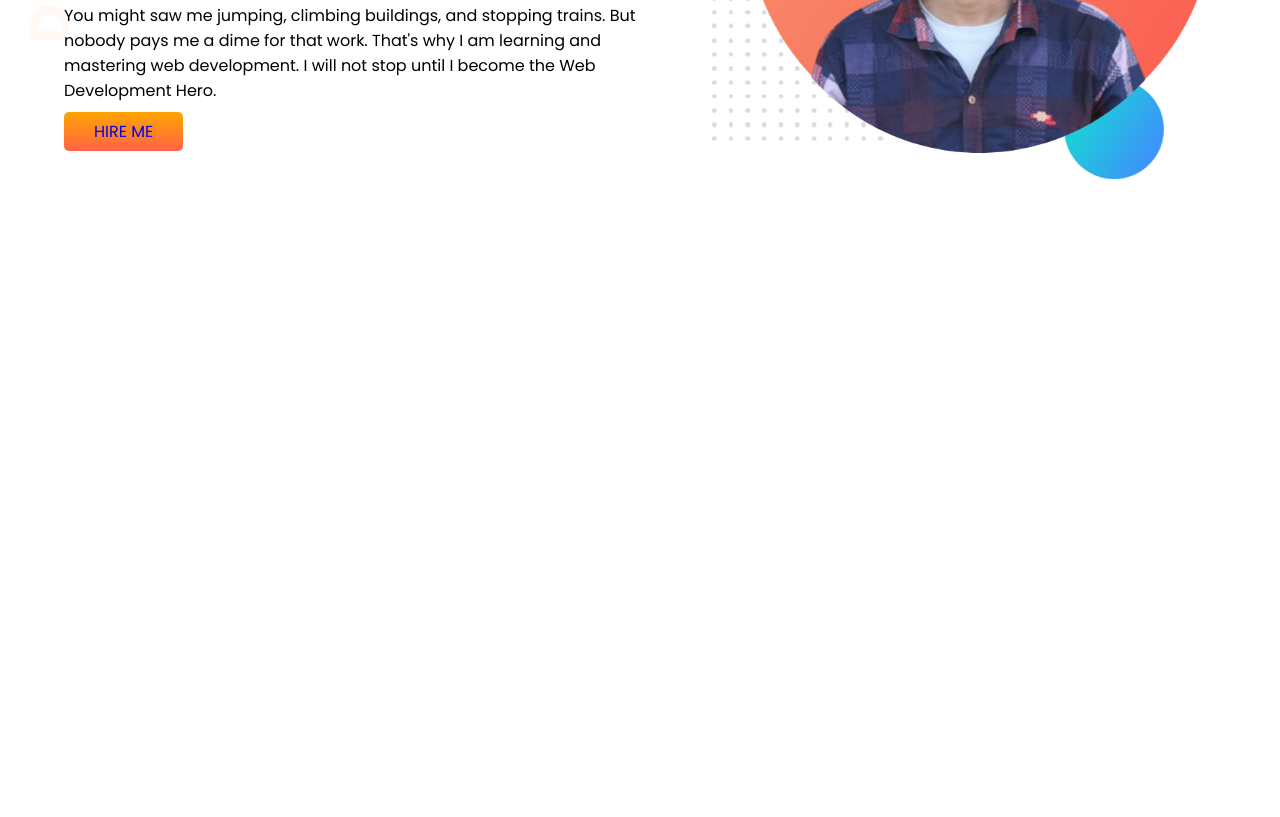
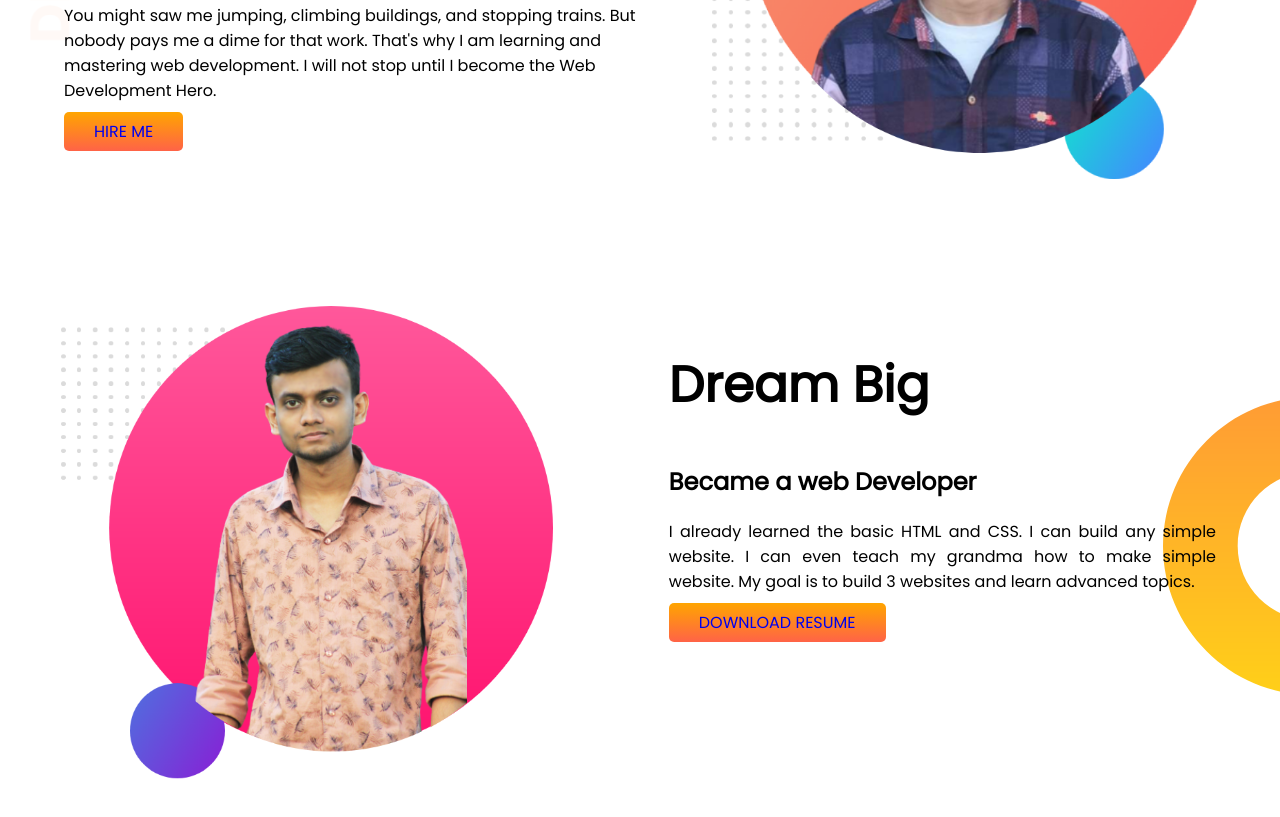
Before and after one commit to alrafi2021/developer-portfolio-1, a plain HTML site: page index.html in a window 1280 px wide. Shown: the part 319-1136 px from the top of the page. Before the commit the page ends 800 px from the top, so only its background shows below. Drawn offline with Linux system fonts and the light colour scheme.

Commit message:
added bottom

```diff
--- a/index.html
+++ b/index.html
@@ -25,6 +25,17 @@
         <a class="link-button" target="_blank" href="https://www.linkedin.com/in/al-rafi-a75368233/"> HIRE ME</a>
     </div>
    <div class="half-width"> <img src="alrafi.png" alt=""></div></section>
+   <section class="dream-big">
+    <div class="half-width">
+        <img src="alrafi2.png" alt="">
+    </div>
+    <div class="half-width">
+        <h1>Dream Big</h1>
+        <h2>Became a web Developer</h2>
+        <p>I already learned the basic HTML and CSS. I can build any simple website. I can even teach my grandma how to make simple website. My goal is to build 3 websites and learn advanced topics.</p>
+        <a class="link-button" target="_blank" href="https://www.facebook.com/">DOWNLOAD RESUME</a>
+    </div>
+   </section>
 </body>
 
 </html>
--- a/style.css
+++ b/style.css
@@ -12,6 +12,7 @@ h1 {
 }
 section{
     display: flex;
+    margin-bottom: 120px;
 }
 .half-width{
     width: 50%;
@@ -31,3 +32,10 @@ section{
         background-repeat: no-repeat;
 
     }
+    .dream-big{
+        background-image: url(dream-bg.png);
+        background-repeat: no-repeat;
+        background-position: right;
+        text-align: justify;
+        padding-right: 5%;
+    }
```
